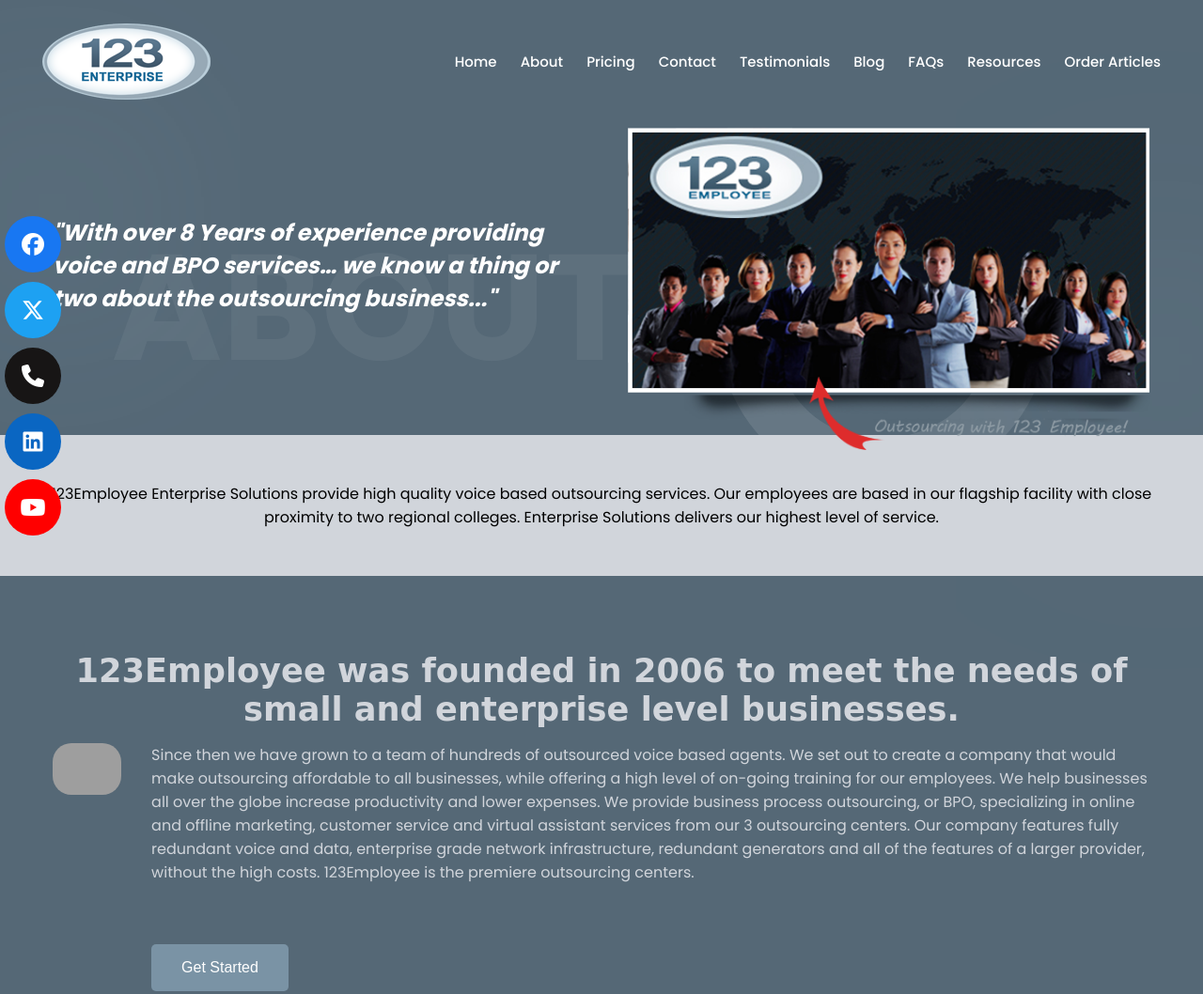
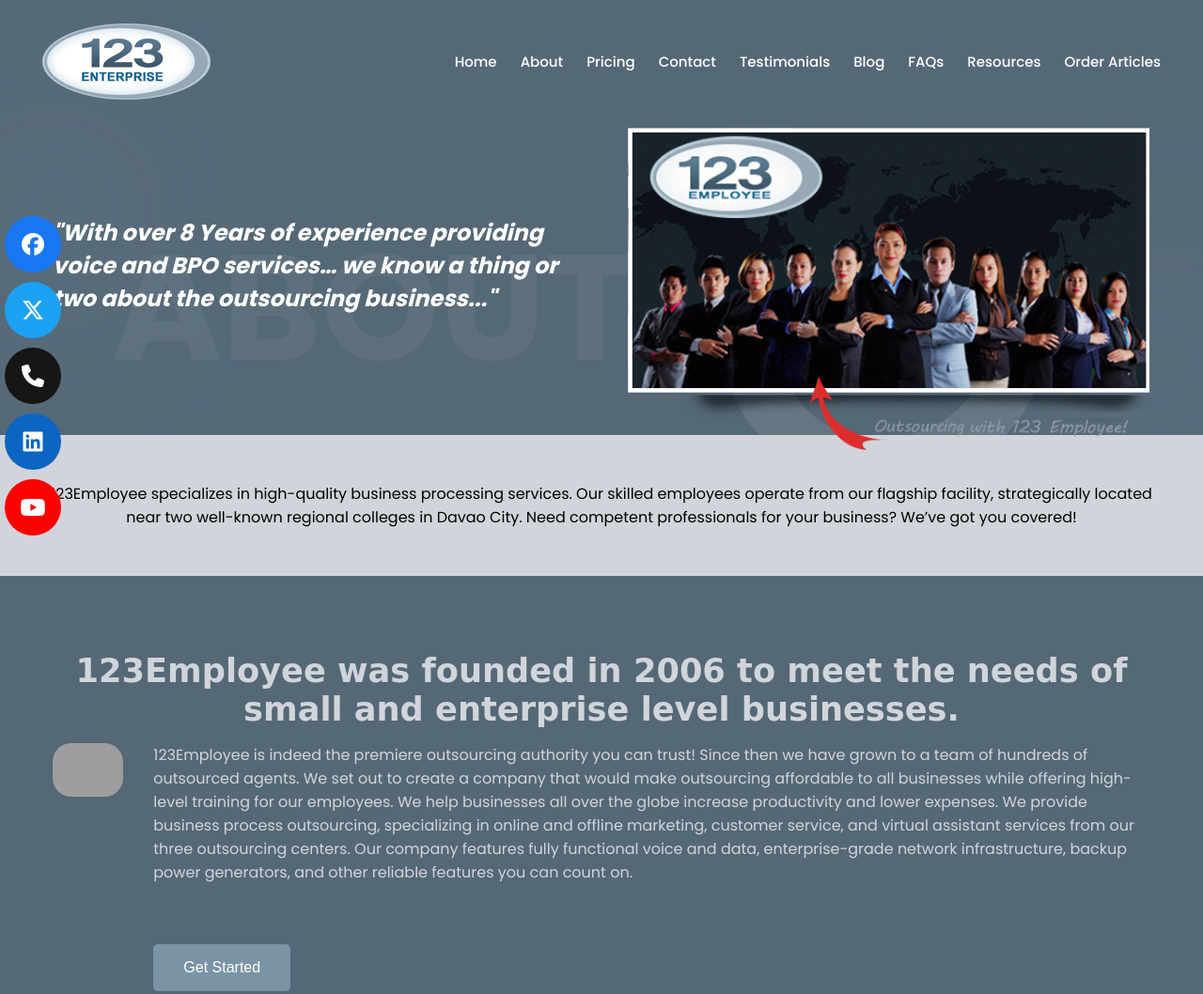
Before and after one commit to gcaturza611/123employee, a plain HTML site: page about-us.html in a window 1280 px wide. Shown: the top 1058 px of the page at 94% size. Drawn offline with nearby package versions, Linux system fonts and the light colour scheme; grey boxes are pictures that could not be loaded.

Commit message:
fifthcommit

```diff
--- a/about-us.html
+++ b/about-us.html
@@ -129,10 +129,11 @@
     <section class="highlight">
       <div class="highlight-text">
         <p>
-          123Employee Enterprise Solutions provide high quality voice based
-          outsourcing services. Our employees are based in our flagship facility
-          with close proximity to two regional colleges. Enterprise Solutions
-          delivers our highest level of service.
+          123Employee specializes in high-quality business processing services.
+          Our skilled employees operate from our flagship facility,
+          strategically located near two well-known regional colleges in Davao
+          City. Need competent professionals for your business? We’ve got you
+          covered!
         </p>
       </div>
     </section>
@@ -149,17 +150,17 @@
         </div>
         <div class="about-content">
           <p>
-            Since then we have grown to a team of hundreds of outsourced voice
-            based agents. We set out to create a company that would make
-            outsourcing affordable to all businesses, while offering a high
-            level of on-going training for our employees. We help businesses all
-            over the globe increase productivity and lower expenses. We provide
-            business process outsourcing, or BPO, specializing in online and
-            offline marketing, customer service and virtual assistant services
-            from our 3 outsourcing centers. Our company features fully redundant
-            voice and data, enterprise grade network infrastructure, redundant
-            generators and all of the features of a larger provider, without the
-            high costs. 123Employee is the premiere outsourcing centers.
+            123Employee is indeed the premiere outsourcing authority you can
+            trust! Since then we have grown to a team of hundreds of outsourced
+            agents. We set out to create a company that would make outsourcing
+            affordable to all businesses while offering high-level training for
+            our employees. We help businesses all over the globe increase
+            productivity and lower expenses. We provide business process
+            outsourcing, specializing in online and offline marketing, customer
+            service, and virtual assistant services from our three outsourcing
+            centers. Our company features fully functional voice and data,
+            enterprise-grade network infrastructure, backup power generators,
+            and other reliable features you can count on.
           </p>
           <button class="btn" onclick="location.href='pricing.html'">
             Get Started
--- a/assets/css/style.css
+++ b/assets/css/style.css
@@ -14,6 +14,7 @@
   --linkedin: #0a66c2;
   --youtube: #ff0000;
   --max-width: 1200px;
+  --highlighted-text: #518fac;
 }
 * {
   padding: 0;
@@ -1070,8 +1071,8 @@
   }
 }
 .getting-started-content span {
-  color: var(--primary-color-dark);
-  font-weight: 500;
+  color: #47a390;
+  font-weight: 900;
 }
 .getting-started-content .left ul {
   list-style: none;
@@ -1669,7 +1670,7 @@
 .order-articles .section-content span {
   font-size: larger;
   font-weight: 700;
-  color: #518fac;
+  color: var(--highlighted-text);
 }
 .order-articles .section-content .grid {
   display: grid;
```
Also changed, not shown: index.html (+10 -0 lines).
